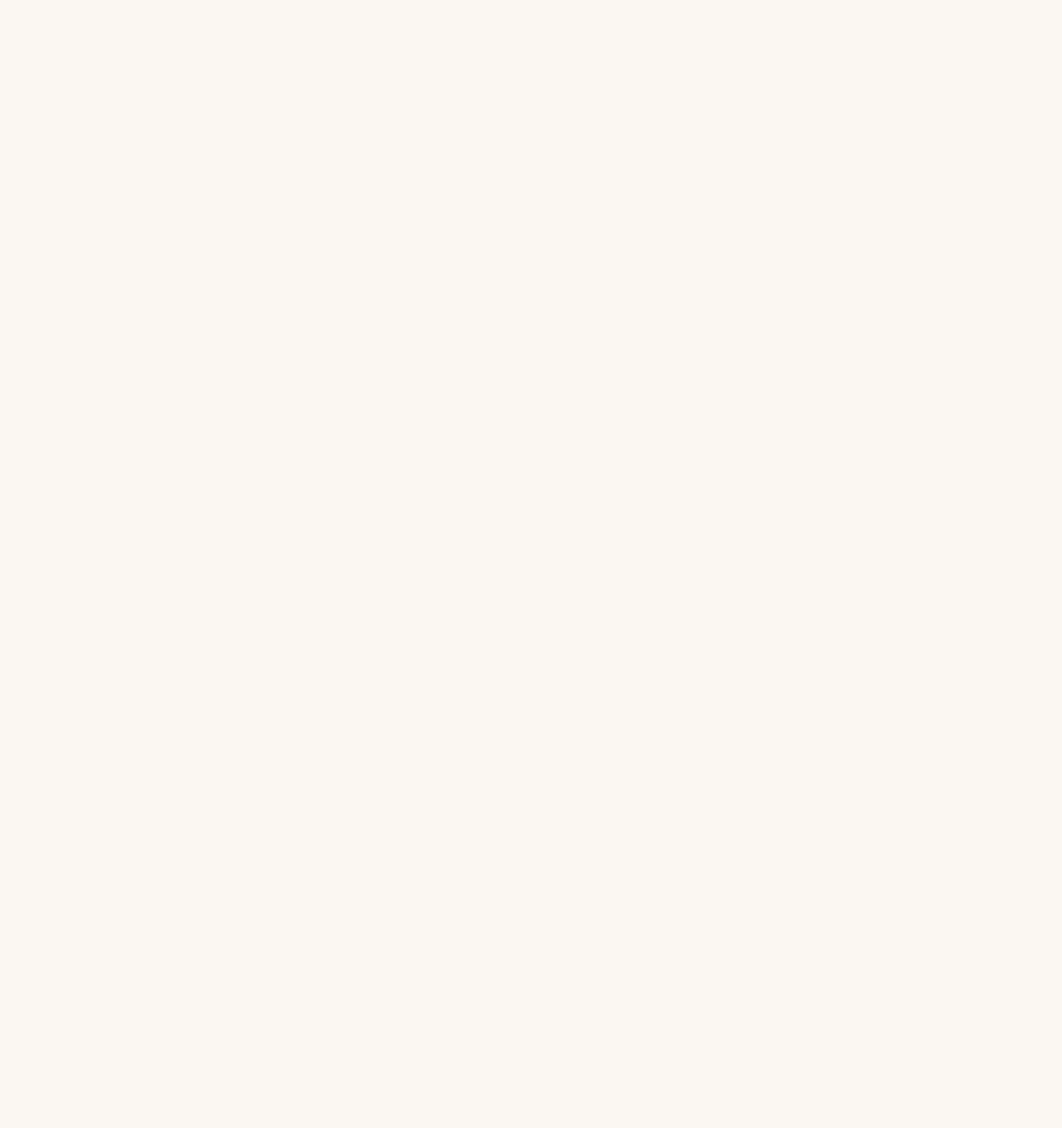
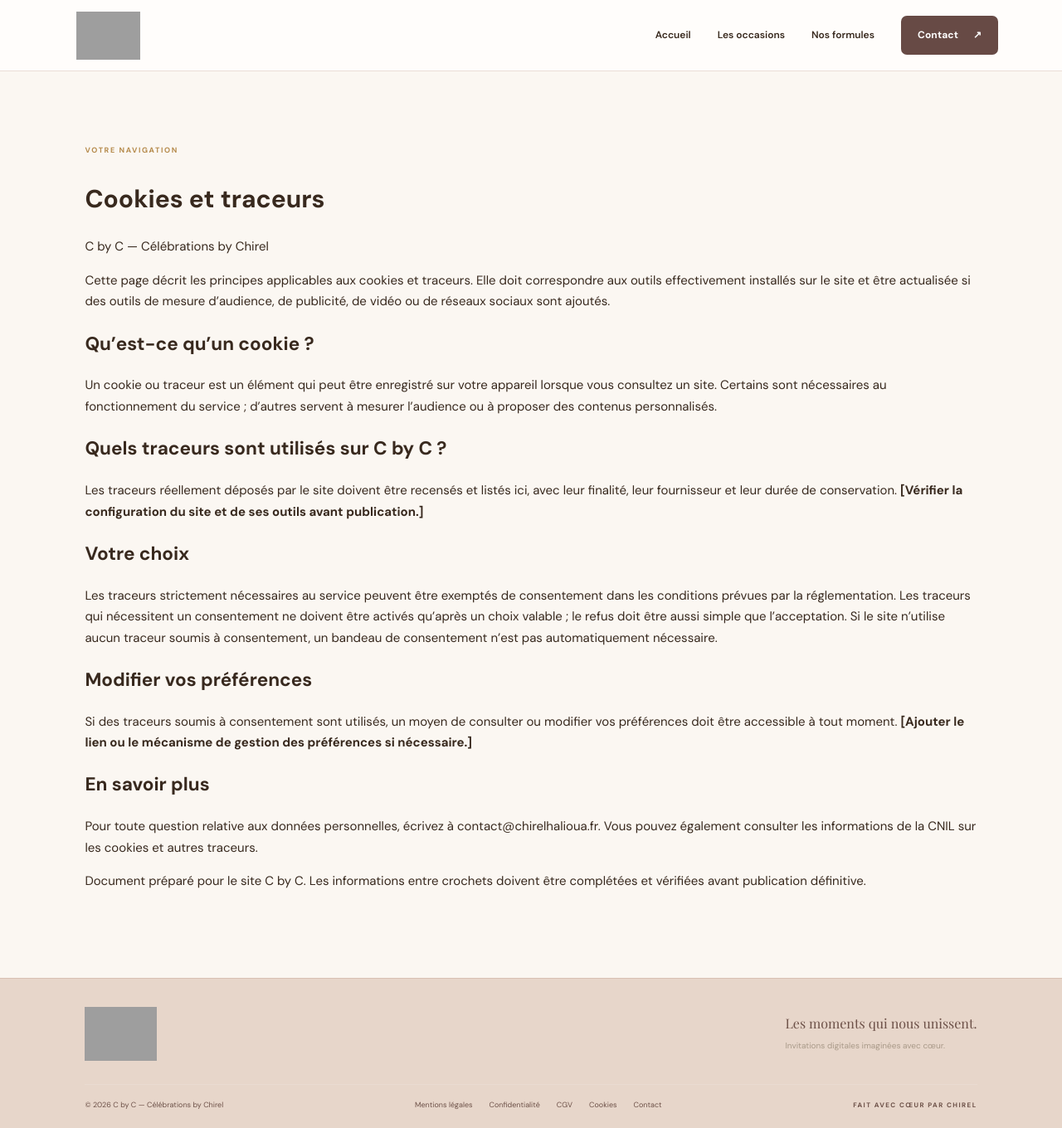
Before and after one commit to chirelhalioua/C-by-C, a Nuxt app: page /cookies in a window 1280 px wide. Before the commit this address had no page. Shown: the whole page at 83% size. Before the commit the page ends 800 px from the top, so only its background shows below. Built offline with nearby package versions, Linux system fonts and the light colour scheme; grey boxes are pictures that could not be loaded; a web font is replaced by a local one.

Commit message:
Create cookies information page

```diff
--- /dev/null
+++ b/pages/cookies.vue
@@ -0,0 +1,43 @@
+<script setup lang="ts">
+const menuOpen = ref(false)
+const closeMenu = () => { menuOpen.value = false }
+</script>
+
+<template>
+  <div class="site-shell legal-page">
+    <header class="site-header">
+      <a class="brand" href="/" aria-label="C by C, accueil" @click="closeMenu">
+        <img class="brand-logo" src="https://raw.githubusercontent.com/chirelhalioua/c-by-c/main/images/logo-c-by-c.png" alt="C by C — Célébrations by Chirel">
+      </a>
+      <button class="menu-toggle" type="button" :aria-expanded="menuOpen" aria-label="Ouvrir le menu" @click="menuOpen = !menuOpen"><span></span><span></span></button>
+      <nav class="main-nav" :class="{ 'is-open': menuOpen }" aria-label="Navigation principale">
+        <a href="/" @click="closeMenu">Accueil</a>
+        <a href="/occasions" @click="closeMenu">Les occasions</a>
+        <a href="/formules" @click="closeMenu">Nos formules</a>
+        <a class="nav-cta" href="/contact" @click="closeMenu">Contact <span>↗</span></a>
+      </nav>
+    </header>
+    <main class="legal-main section-pad">
+      <header class="legal-heading">
+        <span class="section-eyebrow">VOTRE NAVIGATION</span>
+        <h1>Cookies et traceurs</h1>
+        <p> C by C — Célébrations by Chirel </p>
+      </header>
+      <article class="legal-content">
+
+        <p>Cette page décrit les principes applicables aux cookies et traceurs. Elle doit correspondre aux outils effectivement installés sur le site et être actualisée si des outils de mesure d’audience, de publicité, de vidéo ou de réseaux sociaux sont ajoutés.</p>
+        <section><h2>Qu’est-ce qu’un cookie ?</h2><p>Un cookie ou traceur est un élément qui peut être enregistré sur votre appareil lorsque vous consultez un site. Certains sont nécessaires au fonctionnement du service ; d’autres servent à mesurer l’audience ou à proposer des contenus personnalisés.</p></section>
+        <section><h2>Quels traceurs sont utilisés sur C by C ?</h2><p>Les traceurs réellement déposés par le site doivent être recensés et listés ici, avec leur finalité, leur fournisseur et leur durée de conservation. <strong>[Vérifier la configuration du site et de ses outils avant publication.]</strong></p></section>
+        <section><h2>Votre choix</h2><p>Les traceurs strictement nécessaires au service peuvent être exemptés de consentement dans les conditions prévues par la réglementation. Les traceurs qui nécessitent un consentement ne doivent être activés qu’après un choix valable ; le refus doit être aussi simple que l’acceptation. Si le site n’utilise aucun traceur soumis à consentement, un bandeau de consentement n’est pas automatiquement nécessaire.</p></section>
+        <section><h2>Modifier vos préférences</h2><p>Si des traceurs soumis à consentement sont utilisés, un moyen de consulter ou modifier vos préférences doit être accessible à tout moment. <strong>[Ajouter le lien ou le mécanisme de gestion des préférences si nécessaire.]</strong></p></section>
+        <section><h2>En savoir plus</h2><p>Pour toute question relative aux données personnelles, écrivez à <a href="mailto:contact@chirelhalioua.fr">contact@chirelhalioua.fr</a>. Vous pouvez également consulter les informations de la CNIL sur les cookies et autres traceurs.</p></section>
+
+      </article>
+      <p class="legal-updated">Document préparé pour le site C by C. Les informations entre crochets doivent être complétées et vérifiées avant publication définitive.</p>
+    </main>
+    <footer class="site-footer">
+      <div class="footer-main"><a class="footer-brand" href="/"><img src="https://raw.githubusercontent.com/chirelhalioua/c-by-c/main/images/logo-c-by-c.png" alt="C by C — Célébrations by Chirel"></a><p>Les moments qui nous unissent.<br><span>Invitations digitales imaginées avec cœur.</span></p></div>
+      <div class="footer-bottom"><span>© {{ new Date().getFullYear() }} C by C — Célébrations by Chirel</span><nav aria-label="Liens utiles et réglementaires"><a href="/mentions-legales">Mentions légales</a><a href="/confidentialite">Confidentialité</a><a href="/cgv">CGV</a><a href="/cookies">Cookies</a><a href="/contact">Contact</a></nav><span>FAIT AVEC CŒUR PAR CHIREL</span></div>
+    </footer>
+  </div>
+</template>
```
